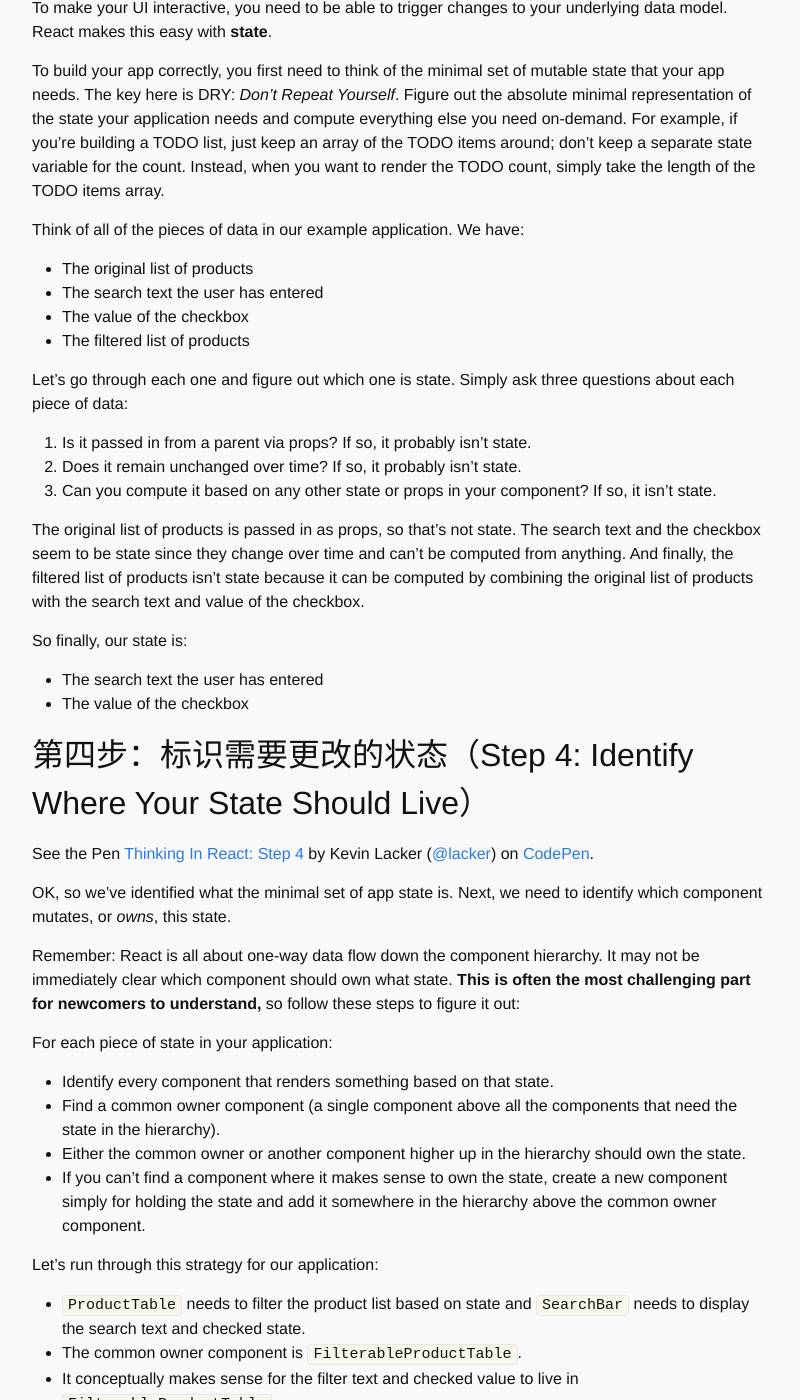
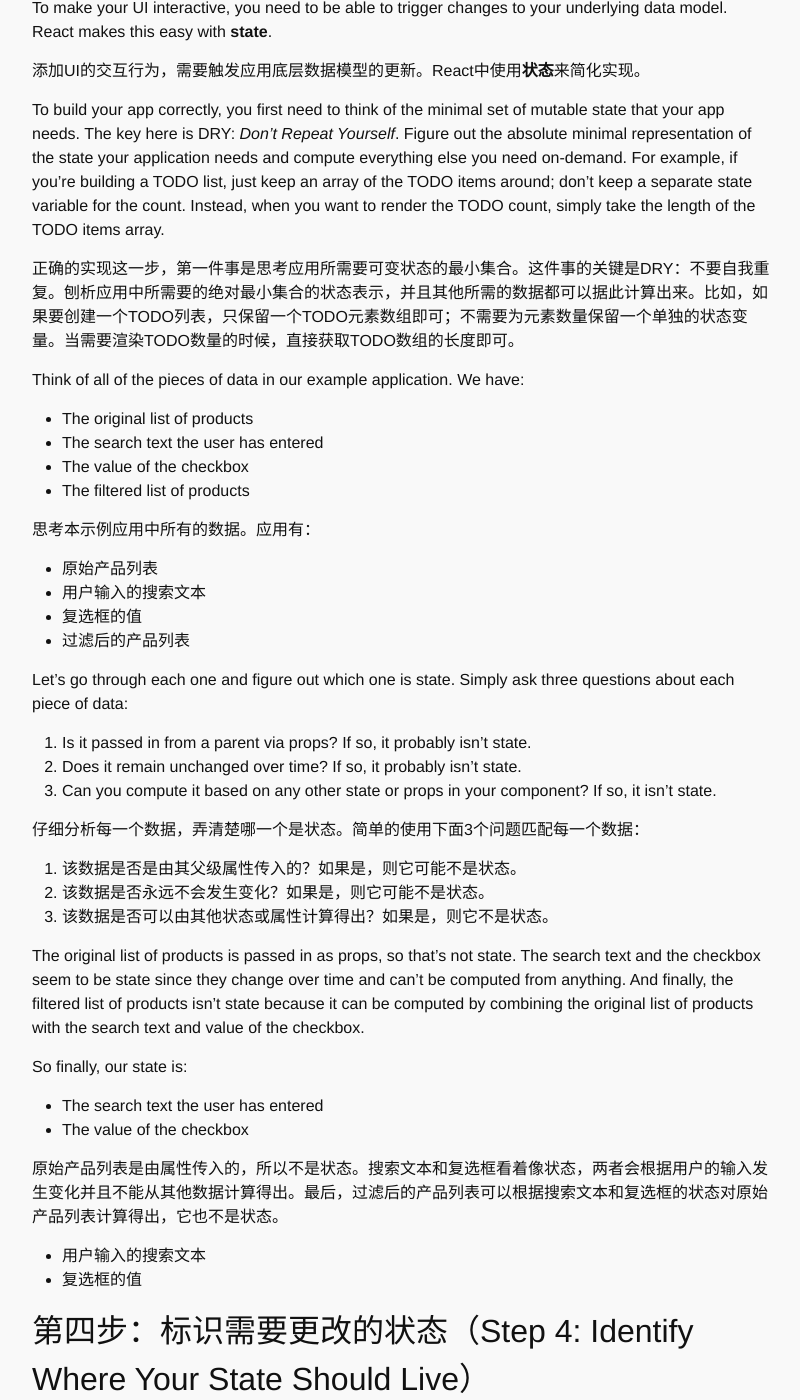
Before and after one commit to testudy/testudy.github.io, a Jekyll site: the page built from tech/_posts/2017-01-04-react-13-thinking-in-react.md, in a window 1280 px wide and 1400 px high, scrolled down 4825 px. Shown: the whole window, without its empty margins (238-1038 px from the left). Built offline with Jekyll 4.4.1, drawn with Linux system fonts in a browser that asks for light colours; comment, search, counter and statistics services are not loaded; some of the changed text lies outside the part shown.

Commit message:
thinking-in-react

```diff
--- a/tech/_posts/2017-01-04-react-13-thinking-in-react.md
+++ b/tech/_posts/2017-01-04-react-13-thinking-in-react.md
@@ -117,7 +117,11 @@ There are two types of "model" data in React: props and state. It's important to
 
 To make your UI interactive, you need to be able to trigger changes to your underlying data model. React makes this easy with **state**.
 
+添加UI的交互行为，需要触发应用底层数据模型的更新。React中使用**状态**来简化实现。
+
 To build your app correctly, you first need to think of the minimal set of mutable state that your app needs. The key here is DRY: *Don't Repeat Yourself*. Figure out the absolute minimal representation of the state your application needs and compute everything else you need on-demand. For example, if you're building a TODO list, just keep an array of the TODO items around; don't keep a separate state variable for the count. Instead, when you want to render the TODO count, simply take the length of the TODO items array.
+
+正确的实现这一步，第一件事是思考应用所需要可变状态的最小集合。这件事的关键是DRY：不要自我重复。刨析应用中所需要的绝对最小集合的状态表示，并且其他所需的数据都可以据此计算出来。比如，如果要创建一个TODO列表，只保留一个TODO元素数组即可；不需要为元素数量保留一个单独的状态变量。当需要渲染TODO数量的时候，直接获取TODO数组的长度即可。
 
 Think of all of the pieces of data in our example application. We have:
 
@@ -126,11 +130,24 @@ Think of all of the pieces of data in our example application. We have:
   * The value of the checkbox
   * The filtered list of products
 
+思考本示例应用中所有的数据。应用有：
+
+  * 原始产品列表
+  * 用户输入的搜索文本
+  * 复选框的值
+  * 过滤后的产品列表
+
 Let's go through each one and figure out which one is state. Simply ask three questions about each piece of data:
 
   1. Is it passed in from a parent via props? If so, it probably isn't state.
   2. Does it remain unchanged over time? If so, it probably isn't state.
   3. Can you compute it based on any other state or props in your component? If so, it isn't state.
+
+仔细分析每一个数据，弄清楚哪一个是状态。简单的使用下面3个问题匹配每一个数据：
+
+  1. 该数据是否是由其父级属性传入的？如果是，则它可能不是状态。
+  2. 该数据是否永远不会发生变化？如果是，则它可能不是状态。
+  3. 该数据是否可以由其他状态或属性计算得出？如果是，则它不是状态。
 
 The original list of products is passed in as props, so that's not state. The search text and the checkbox seem to be state since they change over time and can't be computed from anything. And finally, the filtered list of products isn't state because it can be computed by combining the original list of products with the search text and value of the checkbox.
 
@@ -139,13 +156,22 @@ So finally, our state is:
   * The search text the user has entered
   * The value of the checkbox
 
+原始产品列表是由属性传入的，所以不是状态。搜索文本和复选框看着像状态，两者会根据用户的输入发生变化并且不能从其他数据计算得出。最后，过滤后的产品列表可以根据搜索文本和复选框的状态对原始产品列表计算得出，它也不是状态。
+
+  * 用户输入的搜索文本
+  * 复选框的值
+
 ## 第四步：标识需要更改的状态（Step 4: Identify Where Your State Should Live）
 
-<p data-height="600" data-theme-id="0" data-slug-hash="ORzEkG" data-default-tab="js" data-user="lacker" data-embed-version="2" class="codepen">See the Pen <a href="http://codepen.io/lacker/pen/ORzEkG/">Thinking In React: Step 4</a> by Kevin Lacker (<a href="http://codepen.io/lacker">@lacker</a>) on <a href="http://codepen.io">CodePen</a>.</p>
+<p data-height="500" data-theme-id="0" data-slug-hash="ORzEkG" data-default-tab="js" data-user="lacker" data-embed-version="2" class="codepen">See the Pen <a href="http://codepen.io/lacker/pen/ORzEkG/">Thinking In React: Step 4</a> by Kevin Lacker (<a href="http://codepen.io/lacker">@lacker</a>) on <a href="http://codepen.io">CodePen</a>.</p>
 
 OK, so we've identified what the minimal set of app state is. Next, we need to identify which component mutates, or *owns*, this state.
 
+现在，已经标记出了应用所需的状态最小集合。接下来，需要确定是哪个组件可变，或者哪个组件*拥有*这些状态。
+
 Remember: React is all about one-way data flow down the component hierarchy. It may not be immediately clear which component should own what state. **This is often the most challenging part for newcomers to understand,** so follow these steps to figure it out:
+
+切记：React中整个相关的单向数据流向下贯穿组件层次。有可能不能立即判断出状态属于哪个组件。**这常常是新手最难理解的一部分**，试着按下面的步骤分析操作：
 
 For each piece of state in your application:
 
@@ -154,11 +180,24 @@ For each piece of state in your application:
   * Either the common owner or another component higher up in the hierarchy should own the state.
   * If you can't find a component where it makes sense to own the state, create a new component simply for holding the state and add it somewhere in the hierarchy above the common owner component.
 
+对于应用中的每一个状态：
+
+  * 标识出涉及该状态渲染的组件。
+  * 找出公共父级组件（在组件层次中包含所有需要该状态的组件的父级组件）。
+  * 此公共父级组件或祖先组件拥有该状态。
+  * 如果不能找到一个拥有该状态的合适组件，可以创建一个新的组件用来保持该状态，将其添加到公共父级组件的上层即可。
+
 Let's run through this strategy for our application:
 
   * `ProductTable` needs to filter the product list based on state and `SearchBar` needs to display the search text and checked state.
   * The common owner component is `FilterableProductTable`.
   * It conceptually makes sense for the filter text and checked value to live in `FilterableProductTable`
+
+在应用中运用一下这个策略：
+
+  * `ProductTable`依赖于上述状态过滤产品列表，`SearchBar`依赖于这些状态显示搜索文本和复选框状态。
+  * 公共的父级组件是`FilterableProductTable`。
+  * 从概念上讲`FilterableProductTable`拥有搜索文本和复选框状态是合理的。
 
 Cool, so we've decided that our state lives in `FilterableProductTable`. First, add an instance property `this.state = {filterText: '', inStockOnly: false}` to `FilterableProductTable`'s `constructor` to reflect the initial state of your application. Then, pass `filterText` and `inStockOnly` to `ProductTable` and `SearchBar` as a prop. Finally, use these props to filter the rows in `ProductTable` and set the values of the form fields in `SearchBar`.
 
```
